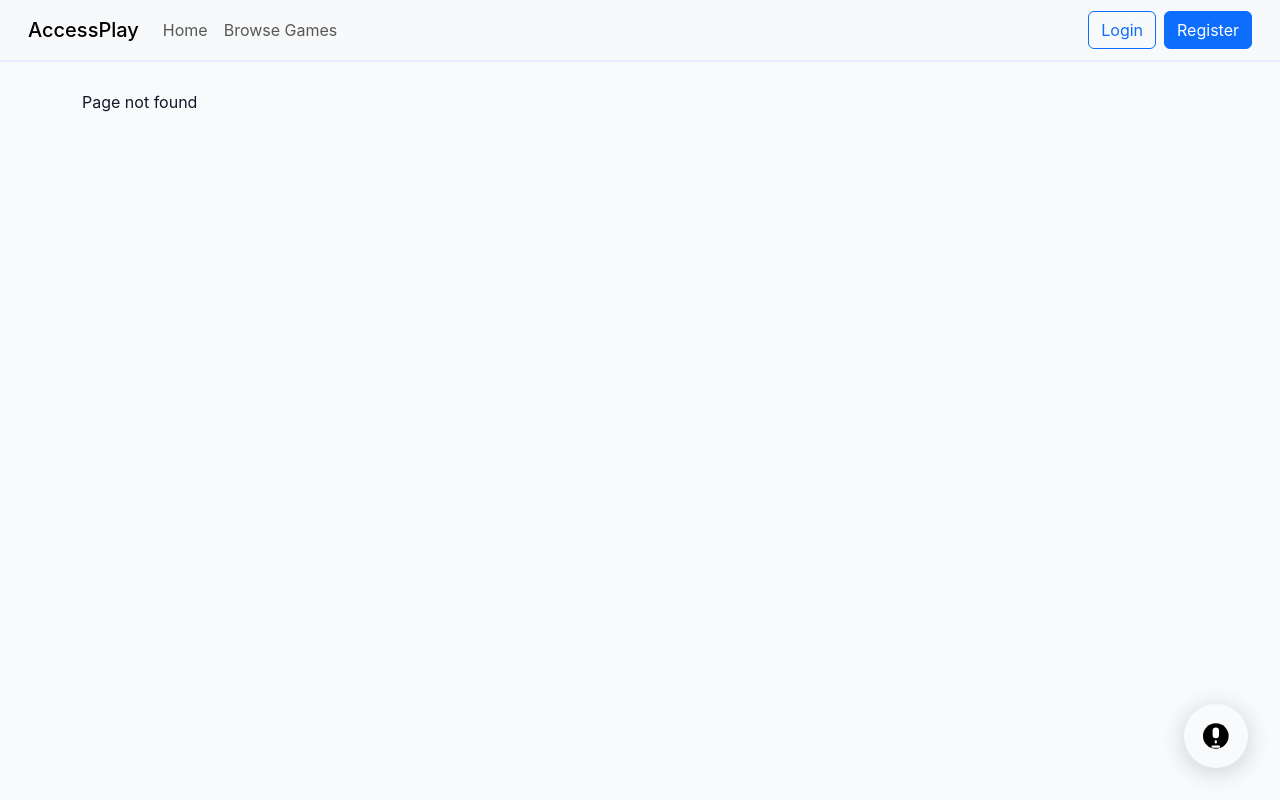
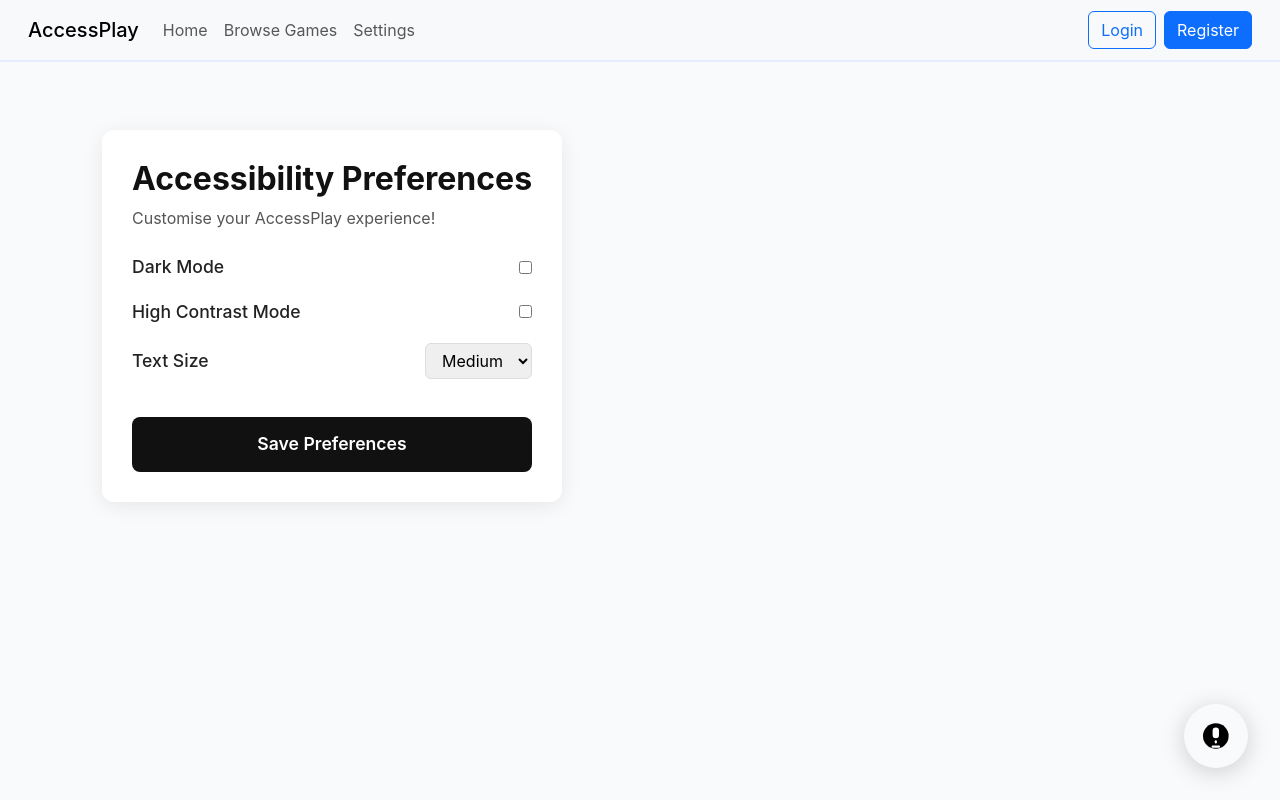
Before and after one commit to Coleybluebird07/AccessPlay-CU, a React (Vite) app in the folder vite-project/: page /settings in a window 1280 px wide. Before the commit this address had no page. Built offline with nearby package versions, Linux system fonts and the light colour scheme.

Commit message:
frontend setting routing and navbar link for it

```diff
--- a/vite-project/src/App.jsx
+++ b/vite-project/src/App.jsx
@@ -12,6 +12,7 @@ import './components/browser_games/browse_game.css';
 import AccountPage from "./AccountPage";
 import { isLoggedIn, getUserEmail, logout } from "./authUtils";
 import GameProfile from "./components/game_profile/game_profile.jsx";
+import SettingsPage from "./components/SettingsPage/SettingsPage.jsx";
 
 
 export default function App() {
@@ -42,6 +43,8 @@ export default function App() {
               <li className="nav-item">
                 <Link to="/browse-games" className="nav-link" onClick={() => setIsNavOpen(false)}>Browse Games</Link>
               </li>
+              <li className="nav-item"><Link to="/settings" className="nav-link" onClick={() => setIsNavOpen(false)}>Settings</Link>
+              </li>
             </ul>
             <div className="d-flex align-items-center gap-2">
               {!loggedIn && (
@@ -69,6 +72,10 @@ export default function App() {
           <Route path="/register" element={<RegisterPage />} />
           <Route path="/browse-games" element={<Browse_games />} />
           <Route path="/games/:id" element={<GameProfile />} />
+
+          {/* Settings Route */}
+          <Route path="/settings" element={<SettingsPage />} />
+
           {/* Optional: 404 route */}
           <Route path="*" element={<div>Page not found</div>} />
         </Routes>
--- /dev/null
+++ b/vite-project/src/components/SettingsPage/SettingsPage.css
@@ -0,0 +1,63 @@
+.settings-wrapper {
+  display: flex;
+  justify-content: center;
+  padding: 40px 20px;
+}
+
+.settings-card {
+  background: #ffffff;
+  width: 100%;
+  max-width: 600px;
+  padding: 30px;
+  border-radius: 12px;
+  box-shadow: 0 4px 20px rgba(0, 0, 0, 0.08);
+}
+
+.settings-title {
+  font-size: 2rem;
+  font-weight: 700;
+  margin-bottom: 8px;
+  color: #111;
+}
+
+.settings-subtitle {
+  font-size: 1rem;
+  color: #555;
+  margin-bottom: 24px;
+}
+
+.settings-item {
+  display: flex;
+  justify-content: space-between;
+  align-items: center;
+  margin-bottom: 18px;
+}
+
+.settings-label {
+  font-size: 1.1rem;
+  font-weight: 500;
+  color: #222;
+}
+
+.settings-select {
+  padding: 6px 12px;
+  border-radius: 6px;
+  border: 1px solid #ddd;
+}
+
+.settings-save-button {
+  width: 100%;
+  padding: 14px;
+  background: #111;
+  color: white;
+  border: none;
+  border-radius: 8px;
+  font-size: 1.1rem;
+  font-weight: 600;
+  cursor: pointer;
+  margin-top: 20px;
+}
+
+.settings-save-button:hover {
+  background: #333;
+}
--- /dev/null
+++ b/vite-project/src/components/SettingsPage/SettingsPage.jsx
@@ -0,0 +1,91 @@
+import React, { useEffect, useState } from "react";
+import "./SettingsPage.css";
+
+export default function SettingsPage() {
+  const userId = localStorage.getItem("userId");
+
+  const [settings, setSettings] = useState({
+    darkMode: false,
+    highContrast: false,
+    textSize: "medium",
+  });
+
+  // Load user preferences from backend
+  useEffect(() => {
+    if (!userId) return;
+
+    fetch(`/api/preferences/${userId}`)
+      .then((res) => res.json())
+      .then((data) => setSettings(data))
+      .catch(() => console.log("Can't load user preferences"));
+  }, [userId]);
+
+  // Save settings to backend
+  function saveSettings() {
+    fetch(`/api/preferences/${userId}`, {
+      method: "POST",
+      headers: { "Content-Type": "application/json" },
+      body: JSON.stringify(settings),
+    })
+      .then(() => alert("Preferences have been saved"))
+      .catch(() => alert("Error saving your preferences"));
+  }
+
+
+
+  return (
+    <div className="settings-wrapper">
+      <div className="settings-card">
+
+        <h1 className="settings-title">Accessibility Preferences</h1>
+        <p className="settings-subtitle">
+          Customise your AccessPlay experience!
+        </p>
+
+        {/* Dark Mode */}
+        <div className="settings-item">
+          <label className="settings-label">Dark Mode</label>
+          <input
+            type="checkbox"
+            checked={settings.darkMode}
+            onChange={(e) =>
+              setSettings({ ...settings, darkMode: e.target.checked })
+            }
+          />
+        </div>
+
+        {/* High Contrast */}
+        <div className="settings-item">
+          <label className="settings-label">High Contrast Mode</label>
+          <input
+            type="checkbox"
+            checked={settings.highContrast}
+            onChange={(e) =>
+              setSettings({ ...settings, highContrast: e.target.checked })
+            }
+          />
+        </div>
+
+        {/* Text Size */}
+        <div className="settings-item">
+          <label className="settings-label">Text Size</label>
+          <select
+            className="settings-select"
+            value={settings.textSize}
+            onChange={(e) =>
+              setSettings({ ...settings, textSize: e.target.value })
+            }
+          >
+            <option value="small">Small</option>
+            <option value="medium">Medium</option>
+            <option value="large">Large</option>
+          </select>
+        </div>
+
+        <button className="settings-save-button" onClick={saveSettings}>
+          Save Preferences
+        </button>
+      </div>
+    </div>
+  );
+}
```
Also changed, not shown: 2 other files (tests, documents, lock files or other folders).
